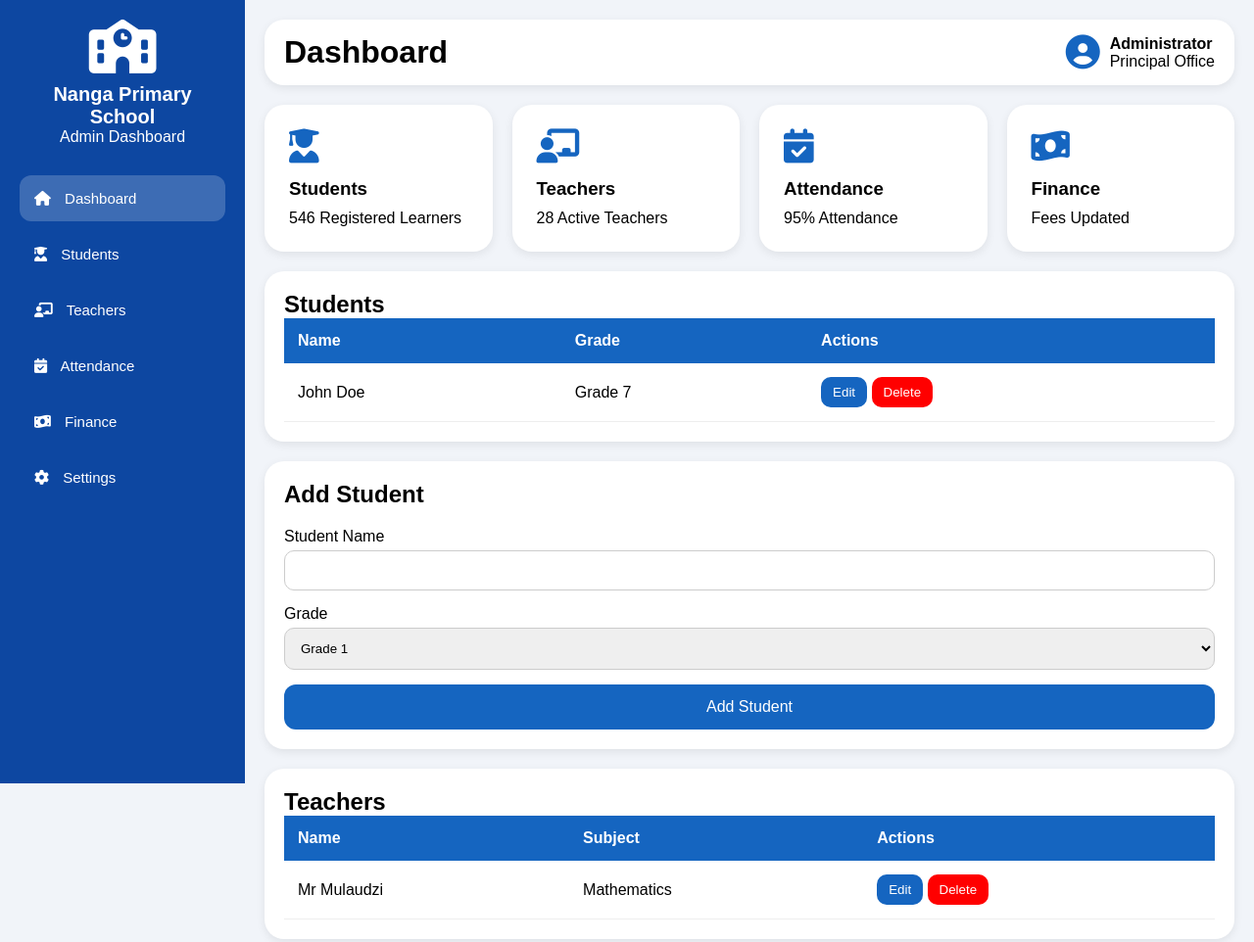
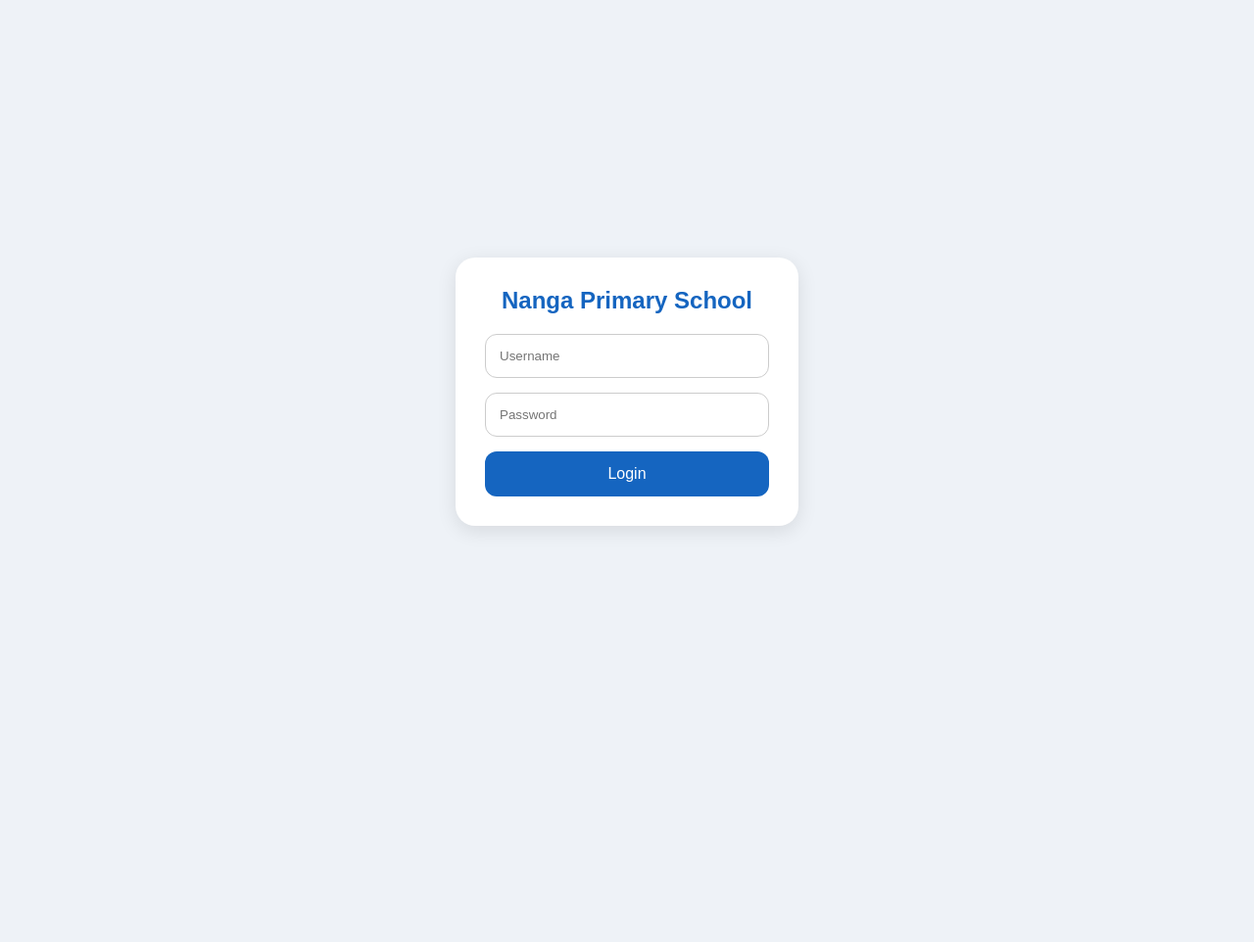
Before and after one commit to muvhangos/Nanga-Admin-Dashboard, a plain HTML site: page index.html in a window 1280 px wide. Shown: the top 962 px of the page at 98% size. After the commit the page ends 800 px from the top, so only its background shows below. Drawn offline with Linux system fonts and the light colour scheme.

Commit message:
Add files via upload

```diff
--- a/index.html
+++ b/index.html
@@ -3,9 +3,10 @@
 <head>
 
 <meta charset="UTF-8">
-<meta name="viewport" content="width=device-width, initial-scale=1.0">
+<meta name="viewport"
+content="width=device-width, initial-scale=1.0">
 
-<title>Nanga Primary School Dashboard</title>
+<title>Nanga Primary School System</title>
 
 <link rel="stylesheet"
 href="https://cdnjs.cloudflare.com/ajax/libs/font-awesome/6.5.0/css/all.min.css"/>
@@ -22,7 +23,55 @@ href="https://cdnjs.cloudflare.com/ajax/libs/font-awesome/6.5.0/css/all.min.css"
 }
 
 body{
-    background:#f1f4f9;
+    background:#eef2f7;
+}
+
+/* ================= LOGIN ================= */
+
+.login-page{
+    height:100vh;
+    display:flex;
+    justify-content:center;
+    align-items:center;
+}
+
+.login-box{
+    background:white;
+    padding:30px;
+    width:350px;
+    border-radius:20px;
+    box-shadow:0 5px 20px rgba(0,0,0,0.1);
+}
+
+.login-box h2{
+    text-align:center;
+    margin-bottom:20px;
+    color:#1565c0;
+}
+
+.login-box input{
+    width:100%;
+    padding:14px;
+    margin-bottom:15px;
+    border:1px solid #ccc;
+    border-radius:12px;
+}
+
+.login-btn{
+    width:100%;
+    padding:14px;
+    border:none;
+    border-radius:12px;
+    background:#1565c0;
+    color:white;
+    cursor:pointer;
+    font-size:16px;
+}
+
+/* ================= APP ================= */
+
+.app{
+    display:none;
 }
 
 /* ================= SIDEBAR ================= */
@@ -36,42 +85,36 @@ body{
     left:0;
     bottom:0;
     padding:20px;
-    overflow:auto;
 }
 
-.school-logo{
+.logo{
     text-align:center;
     margin-bottom:30px;
 }
 
-.school-logo i{
+.logo i{
     font-size:55px;
     margin-bottom:10px;
 }
 
-.school-logo h2{
+.logo h2{
     font-size:20px;
 }
 
 .menu button{
     width:100%;
+    padding:15px;
     border:none;
+    margin-bottom:10px;
+    border-radius:12px;
     background:none;
     color:white;
-    padding:15px;
-    margin-bottom:10px;
-    border-radius:12px;
     text-align:left;
     cursor:pointer;
-    font-size:15px;
     transition:0.3s;
 }
 
 .menu button:hover{
-    background:rgba(255,255,255,0.2);
-}
-
-.menu button.active{
     background:rgba(255,255,255,0.2);
 }
 
@@ -95,18 +138,11 @@ body{
     display:flex;
     justify-content:space-between;
     align-items:center;
+    box-shadow:0 3px 10px rgba(0,0,0,0.08);
     margin-bottom:20px;
-    box-shadow:0 3px 10px rgba(0,0,0,0.08);
 }
 
-.admin{
-    display:flex;
-    align-items:center;
-    gap:10px;
-}
-
-.admin i{
-    font-size:35px;
+.topbar h1{
     color:#1565c0;
 }
 
@@ -138,18 +174,14 @@ body{
     margin-bottom:15px;
 }
 
-.card h3{
-    margin-bottom:10px;
-}
-
 /* ================= TABLE ================= */
 
 .table-box{
     background:white;
     padding:20px;
     border-radius:20px;
+    margin-bottom:20px;
     box-shadow:0 3px 10px rgba(0,0,0,0.08);
-    margin-bottom:20px;
     overflow:auto;
 }
 
@@ -170,18 +202,14 @@ table td{
     border-bottom:1px solid #eee;
 }
 
-/* ================= FORM ================= */
+/* ================= FORMS ================= */
 
 .form-box{
     background:white;
     padding:20px;
     border-radius:20px;
+    margin-bottom:20px;
     box-shadow:0 3px 10px rgba(0,0,0,0.08);
-    margin-bottom:20px;
-}
-
-.form-box h2{
-    margin-bottom:20px;
 }
 
 .form-group{
@@ -190,29 +218,29 @@ table td{
 
 .form-group label{
     display:block;
-    margin-bottom:5px;
+    margin-bottom:6px;
 }
 
 .form-group input,
 .form-group select{
     width:100%;
     padding:12px;
+    border-radius:10px;
     border:1px solid #ccc;
-    border-radius:10px;
 }
 
 .submit-btn{
     width:100%;
     padding:14px;
+    border:none;
+    border-radius:12px;
     background:#1565c0;
     color:white;
-    border:none;
-    border-radius:12px;
     cursor:pointer;
     font-size:16px;
 }
 
-/* ================= BUTTONS ================= */
+/* ================= ACTION BUTTONS ================= */
 
 .action-btn{
     border:none;
@@ -252,17 +280,16 @@ table td{
 @media(max-width:768px){
 
 .sidebar{
+    position:relative;
     width:100%;
-    position:relative;
 }
 
 .main{
     margin-left:0;
 }
 
-.topbar{
-    flex-direction:column;
-    gap:10px;
+.cards{
+    grid-template-columns:1fr;
 }
 
 }
@@ -273,68 +300,76 @@ table td{
 
 <body>
 
+<!-- ================= LOGIN ================= -->
+
+<div class="login-page"
+id="loginPage">
+
+    <div class="login-box">
+
+        <h2>Nanga Primary School</h2>
+
+        <input type="text"
+        id="username"
+        placeholder="Username">
+
+        <input type="password"
+        id="password"
+        placeholder="Password">
+
+        <button class="login-btn"
+        onclick="login()">
+
+            Login
+
+        </button>
+
+    </div>
+
+</div>
+
+<!-- ================= APP ================= -->
+
+<div class="app"
+id="app">
+
     <!-- ================= SIDEBAR ================= -->
 
     <div class="sidebar">
 
-    <div class="school-logo">
+        <div class="logo">
 
             <i class="fas fa-school"></i>
 
             <h2>Nanga Primary School</h2>
 
-        <p>Admin Dashboard</p>
-
         </div>
 
         <div class="menu">
 
-        <button class="active"
-        onclick="openSection('Dashboard')">
-
+            <button onclick="openSection('Dashboard')">
                 <i class="fas fa-home"></i>
                 Dashboard
-
             </button>
 
-        <button
-        onclick="openSection('Students')">
-
+            <button onclick="openSection('Students')">
                 <i class="fas fa-user-graduate"></i>
                 Students
-
             </button>
 
-        <button
-        onclick="openSection('Teachers')">
-
+            <button onclick="openSection('Teachers')">
                 <i class="fas fa-chalkboard-teacher"></i>
                 Teachers
-
             </button>
 
-        <button
-        onclick="openSection('Attendance')">
-
+            <button onclick="openSection('Attendance')">
                 <i class="fas fa-calendar-check"></i>
                 Attendance
-
             </button>
 
-        <button
-        onclick="openSection('Finance')">
-
-            <i class="fas fa-money-bill-wave"></i>
-            Finance
-
-        </button>
-
-        <button
-        onclick="openSection('Settings')">
-
-            <i class="fas fa-cog"></i>
-            Settings
-
+            <button onclick="logout()">
+                <i class="fas fa-sign-out-alt"></i>
+                Logout
             </button>
 
         </div>
@@ -353,17 +388,10 @@ table td{
                 Dashboard
             </h1>
 
-        <div class="admin">
+            <div>
 
                 <i class="fas fa-user-circle"></i>
-
-            <div>
-
-                <strong>Administrator</strong>
-
-                <p>Principal Office</p>
-
-            </div>
+                Admin
 
             </div>
 
@@ -373,47 +401,33 @@ table td{
 
         <div class="cards">
 
-        <div class="card"
-        onclick="cardClick('Students')">
+            <div class="card">
 
                 <i class="fas fa-user-graduate"></i>
 
-            <h3>Students</h3>
-
-            <p>546 Registered Learners</p>
+                <h3 id="studentCount">
+                    0 Students
+                </h3>
 
             </div>
 
-        <div class="card"
-        onclick="cardClick('Teachers')">
+            <div class="card">
 
                 <i class="fas fa-chalkboard-teacher"></i>
 
-            <h3>Teachers</h3>
-
-            <p>28 Active Teachers</p>
+                <h3 id="teacherCount">
+                    0 Teachers
+                </h3>
 
             </div>
 
-        <div class="card"
-        onclick="cardClick('Attendance')">
+            <div class="card">
 
                 <i class="fas fa-calendar-check"></i>
 
-            <h3>Attendance</h3>
-
-            <p>95% Attendance</p>
-
-        </div>
-
-        <div class="card"
-        onclick="cardClick('Finance')">
-
-            <i class="fas fa-money-bill-wave"></i>
-
-            <h3>Finance</h3>
-
-            <p>Fees Updated</p>
+                <h3 id="attendanceCount">
+                    0 Attendance
+                </h3>
 
             </div>
 
@@ -439,31 +453,7 @@ table td{
 
                 </thead>
 
-            <tbody id="studentTable">
-
-                <tr>
-
-                    <td>John Doe</td>
-
-                    <td>Grade 7</td>
-
-                    <td>
-
-                        <button class="action-btn edit-btn"
-                        onclick="editStudent(this)">
-                            Edit
-                        </button>
-
-                        <button class="action-btn delete-btn"
-                        onclick="deleteRow(this)">
-                            Delete
-                        </button>
-
-                    </td>
-
-                </tr>
-
-            </tbody>
+                <tbody id="studentTable"></tbody>
 
             </table>
 
@@ -529,31 +519,7 @@ table td{
 
                 </thead>
 
-            <tbody id="teacherTable">
-
-                <tr>
-
-                    <td>Mr Mulaudzi</td>
-
-                    <td>Mathematics</td>
-
-                    <td>
-
-                        <button class="action-btn edit-btn"
-                        onclick="editTeacher(this)">
-                            Edit
-                        </button>
-
-                        <button class="action-btn delete-btn"
-                        onclick="deleteRow(this)">
-                            Delete
-                        </button>
-
-                    </td>
-
-                </tr>
-
-            </tbody>
+                <tbody id="teacherTable"></tbody>
 
             </table>
 
@@ -610,35 +576,7 @@ table td{
 
                 </thead>
 
-            <tbody id="attendanceTable">
-
-                <tr>
-
-                    <td>Mary Smith</td>
-
-                    <td>
-                        <span class="status present">
-                            Present
-                        </span>
-                    </td>
-
-                    <td>
-
-                        <button class="action-btn edit-btn"
-                        onclick="editAttendance(this)">
-                            Edit
-                        </button>
-
-                        <button class="action-btn delete-btn"
-                        onclick="deleteRow(this)">
-                            Delete
-                        </button>
-
-                    </td>
-
-                </tr>
-
-            </tbody>
+                <tbody id="attendanceTable"></tbody>
 
             </table>
 
@@ -681,31 +619,102 @@ table td{
 
     </div>
 
+</div>
+
 <!-- ================= JAVASCRIPT ================= -->
 
 <script>
 
-/* ================= MENU ================= */
+/* ================= LOGIN ================= */
 
-function openSection(section){
+function login(){
+
+    const username =
+    document.getElementById(
+        "username"
+    ).value;
+
+    const password =
+    document.getElementById(
+        "password"
+    ).value;
+
+    if(
+        username === "admin"
+        &&
+        password === "1234"
+    ){
+
+        document.getElementById(
+            "loginPage"
+        ).style.display = "none";
+
+        document.getElementById(
+            "app"
+        ).style.display = "block";
+
+        alert(
+            "Login Successful"
+        );
+
+    }
+
+    else{
+
+        alert(
+            "Invalid Login"
+        );
+
+    }
+
+}
+
+/* ================= LOGOUT ================= */
+
+function logout(){
+
+    location.reload();
+
+}
+
+/* ================= OPEN SECTION ================= */
+
+function openSection(name){
 
     document.getElementById(
         "pageTitle"
-    ).innerText = section;
+    ).innerText = name;
 
-    alert(section + " Opened");
+    alert(name + " Opened");
 
 }
 
-/* ================= CARDS ================= */
+/* ================= COUNTERS ================= */
 
-function cardClick(name){
+let studentCounter = 0;
+let teacherCounter = 0;
+let attendanceCounter = 0;
 
-    alert(name + " Card Opened");
+function updateCounters(){
+
+    document.getElementById(
+        "studentCount"
+    ).innerText =
+    studentCounter + " Students";
+
+    document.getElementById(
+        "teacherCount"
+    ).innerText =
+    teacherCounter + " Teachers";
+
+    document.getElementById(
+        "attendanceCount"
+    ).innerText =
+    attendanceCounter + " Attendance";
 
 }
 
-/* ================= ADD STUDENT ================= */
+/* ================= STUDENTS ================= */
 
 function addStudent(){
 
@@ -748,7 +757,7 @@ function addStudent(){
             </button>
 
             <button class="action-btn delete-btn"
-            onclick="deleteRow(this)">
+            onclick="deleteRow(this,'student')">
                 Delete
             </button>
 
@@ -757,11 +766,13 @@ function addStudent(){
     </tr>
     `;
 
+    studentCounter++;
+
+    updateCounters();
+
     document.getElementById(
         "studentName"
     ).value = "";
-
-    alert("Student Added");
 
 }
 
@@ -786,13 +797,11 @@ function editStudent(button){
         row.cells[0].innerText =
         newName;
 
-        alert("Student Updated");
-
     }
 
 }
 
-/* ================= ADD TEACHER ================= */
+/* ================= TEACHERS ================= */
 
 function addTeacher(){
 
@@ -808,7 +817,7 @@ function addTeacher(){
 
     if(name === "" || subject === ""){
 
-        alert("Fill all teacher fields");
+        alert("Fill all fields");
 
         return;
 
@@ -835,7 +844,7 @@ function addTeacher(){
             </button>
 
             <button class="action-btn delete-btn"
-            onclick="deleteRow(this)">
+            onclick="deleteRow(this,'teacher')">
                 Delete
             </button>
 
@@ -844,6 +853,10 @@ function addTeacher(){
     </tr>
     `;
 
+    teacherCounter++;
+
+    updateCounters();
+
     document.getElementById(
         "teacherName"
     ).value = "";
@@ -851,8 +864,6 @@ function addTeacher(){
     document.getElementById(
         "teacherSubject"
     ).value = "";
-
-    alert("Teacher Added");
 
 }
 
@@ -889,13 +900,11 @@ function editTeacher(button){
         row.cells[1].innerText =
         newSubject;
 
-        alert("Teacher Updated");
-
     }
 
 }
 
-/* ================= ADD ATTENDANCE ================= */
+/* ================= ATTENDANCE ================= */
 
 function addAttendance(){
 
@@ -949,7 +958,7 @@ function addAttendance(){
             </button>
 
             <button class="action-btn delete-btn"
-            onclick="deleteRow(this)">
+            onclick="deleteRow(this,'attendance')">
                 Delete
             </button>
 
@@ -958,11 +967,13 @@ function addAttendance(){
     </tr>
     `;
 
+    attendanceCounter++;
+
+    updateCounters();
+
     document.getElementById(
         "attendanceStudent"
     ).value = "";
-
-    alert("Attendance Saved");
 
 }
 
@@ -973,21 +984,19 @@ function editAttendance(button){
     const row =
     button.parentElement.parentElement;
 
-    const currentStudent =
+    const currentName =
     row.cells[0].innerText;
 
-    const newStudent =
+    const newName =
     prompt(
         "Edit Student Name",
-        currentStudent
+        currentName
     );
 
-    if(newStudent){
+    if(newName){
 
         row.cells[0].innerText =
-        newStudent;
-
-        alert("Attendance Updated");
+        newName;
 
     }
 
@@ -995,7 +1004,7 @@ function editAttendance(button){
 
 /* ================= DELETE ================= */
 
-function deleteRow(button){
+function deleteRow(button,type){
 
     const row =
     button.parentElement.parentElement;
@@ -1004,7 +1013,25 @@ function deleteRow(button){
 
         row.remove();
 
-        alert("Deleted Successfully");
+        if(type === "student"){
+
+            studentCounter--;
+
+        }
+
+        else if(type === "teacher"){
+
+            teacherCounter--;
+
+        }
+
+        else if(type === "attendance"){
+
+            attendanceCounter--;
+
+        }
+
+        updateCounters();
 
     }
 
```
Lines whose indentation alone changed are shown as unchanged.
